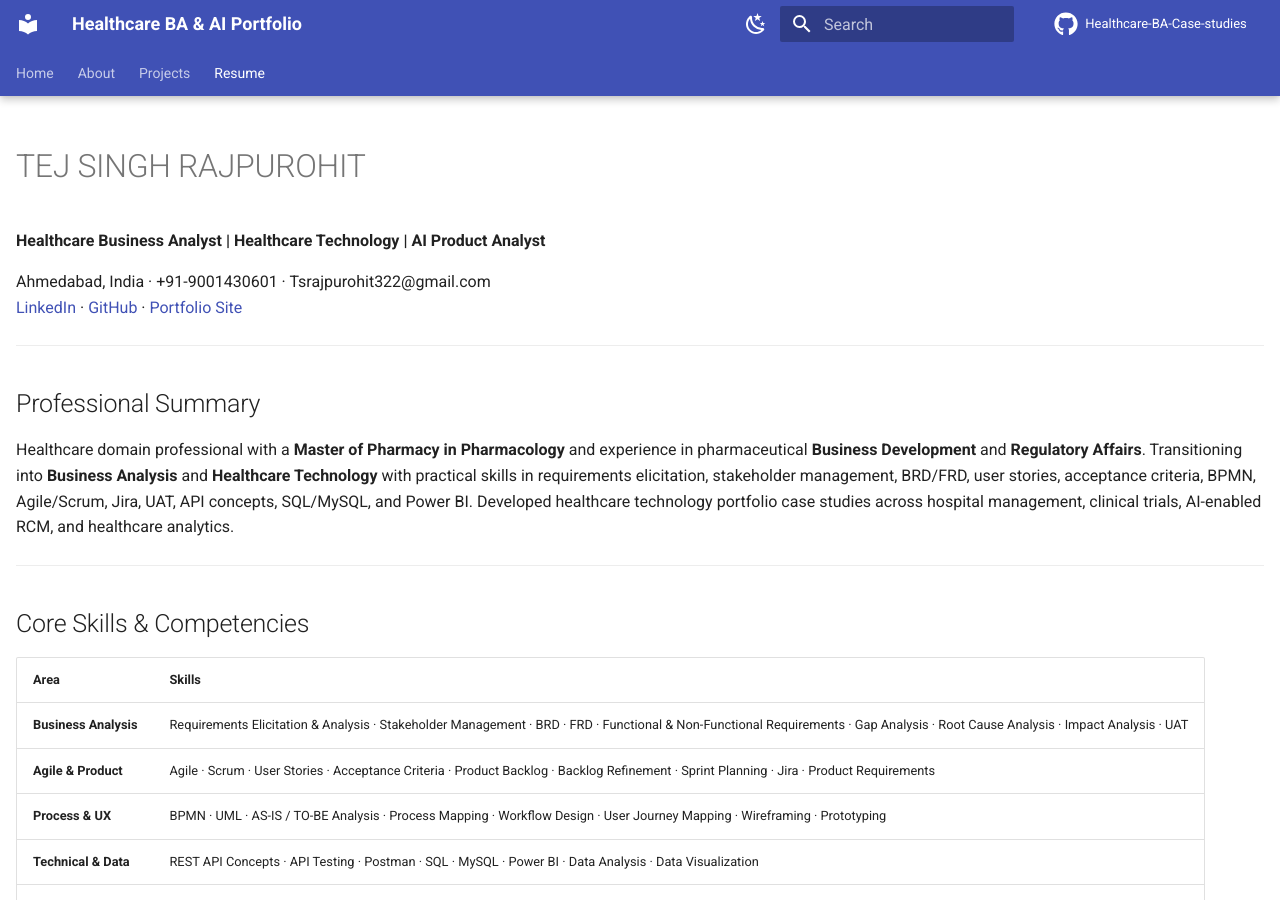
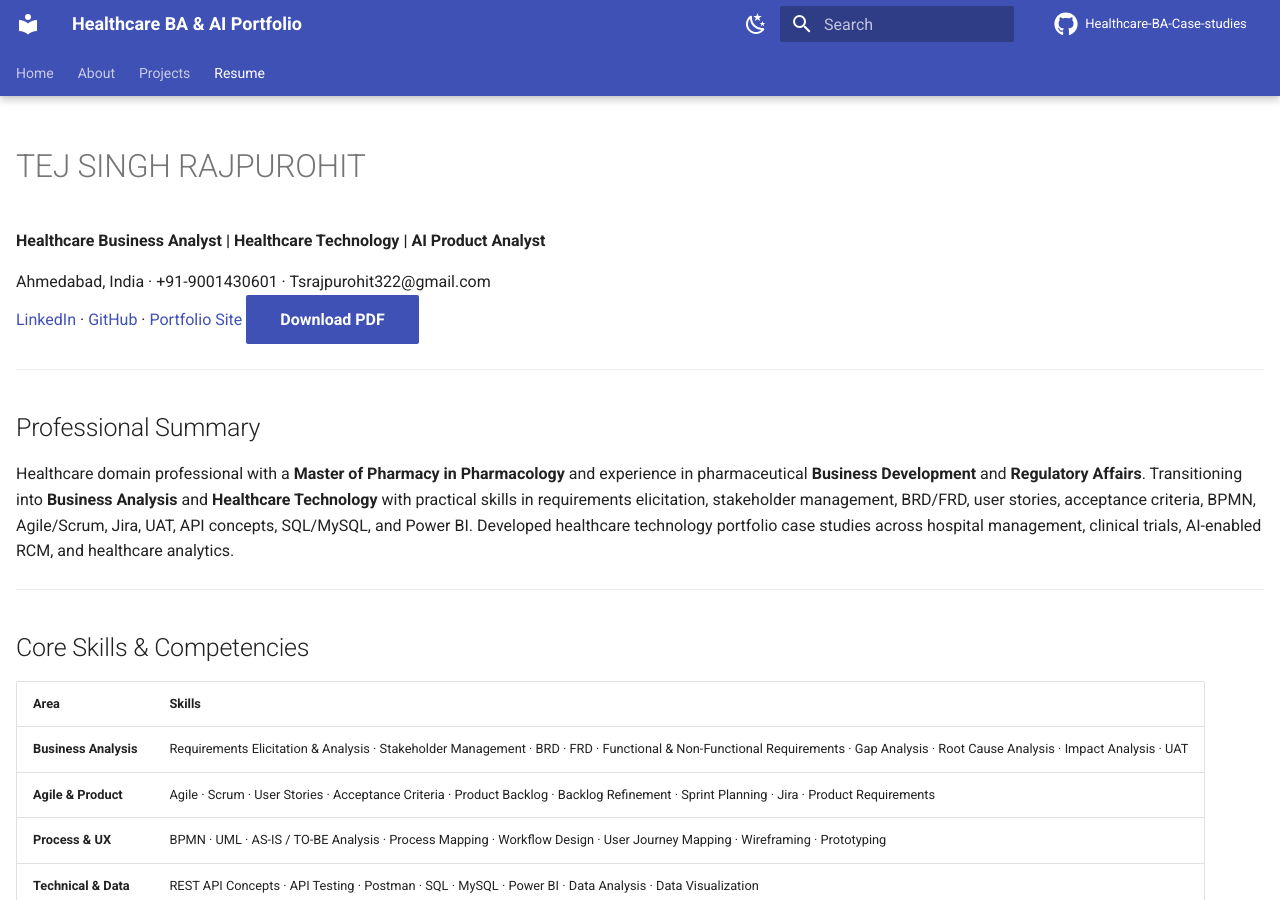
Before and after one commit to tsrajpurohit/healthcare-ba-ai-portfolio-, an MkDocs documentation site: the page built from docs/resume.md, in a window 1280 px wide and 900 px high. Built offline with MkDocs 1.6.1 and Material for MkDocs 9.7.7, drawn with Linux system fonts in a browser that asks for light colours; comment, search, counter and statistics services are not loaded.

Commit message:
Update resume.md

```diff
--- a/docs/resume.md
+++ b/docs/resume.md
@@ -10,7 +10,7 @@ hide:
 
 Ahmedabad, India · +91-9001430601 · Tsrajpurohit322@gmail.com
 [LinkedIn](https://linkedin.com/in/tej-singh-rajpurohit-39071694) · [GitHub](https://github.com/tsrajpurohit/Healthcare-BA-Case-studies) · [Portfolio Site](https://tsrajpurohit.github.io/healthcare-ba-ai-portfolio-/)
-
+[Download PDF](assets/Tej-Singh-Rajpurohit-Resume.pdf){ .md-button .md-button--primary }
 ---
 
 ## Professional Summary
```
